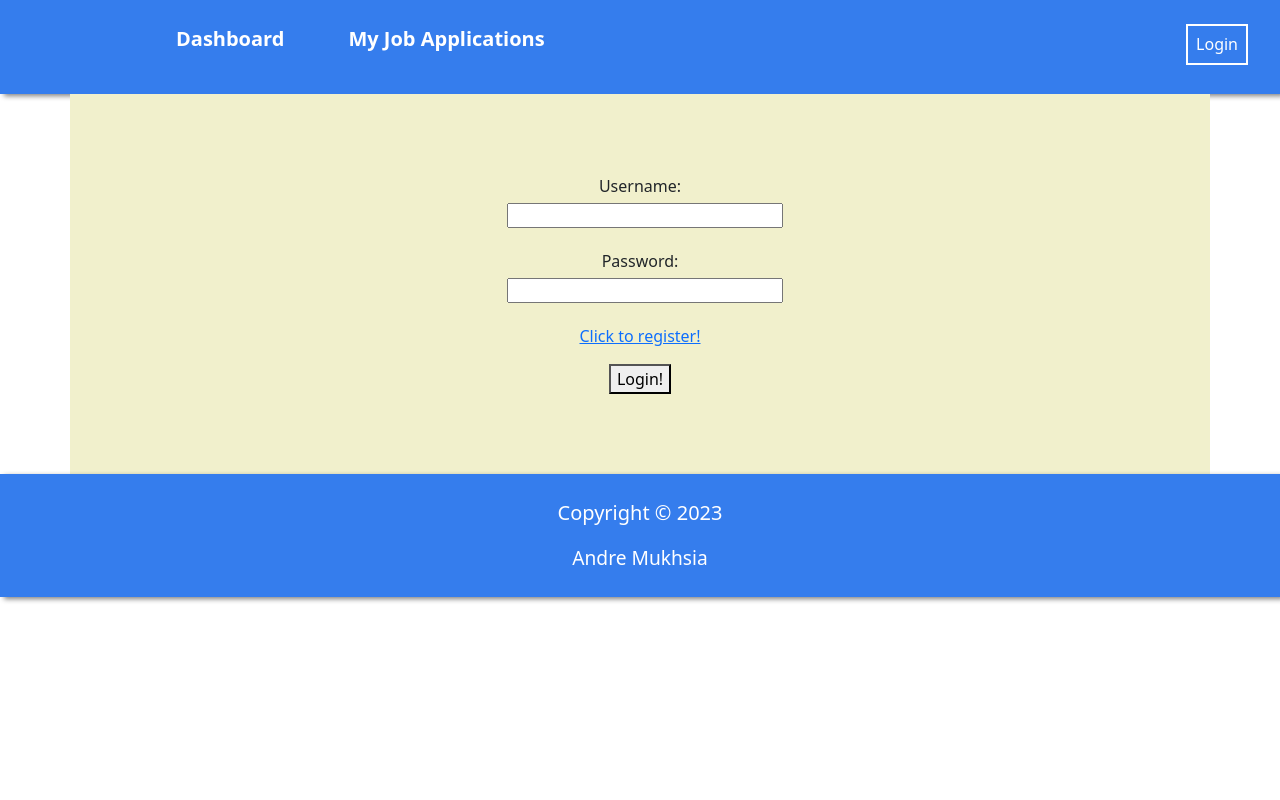
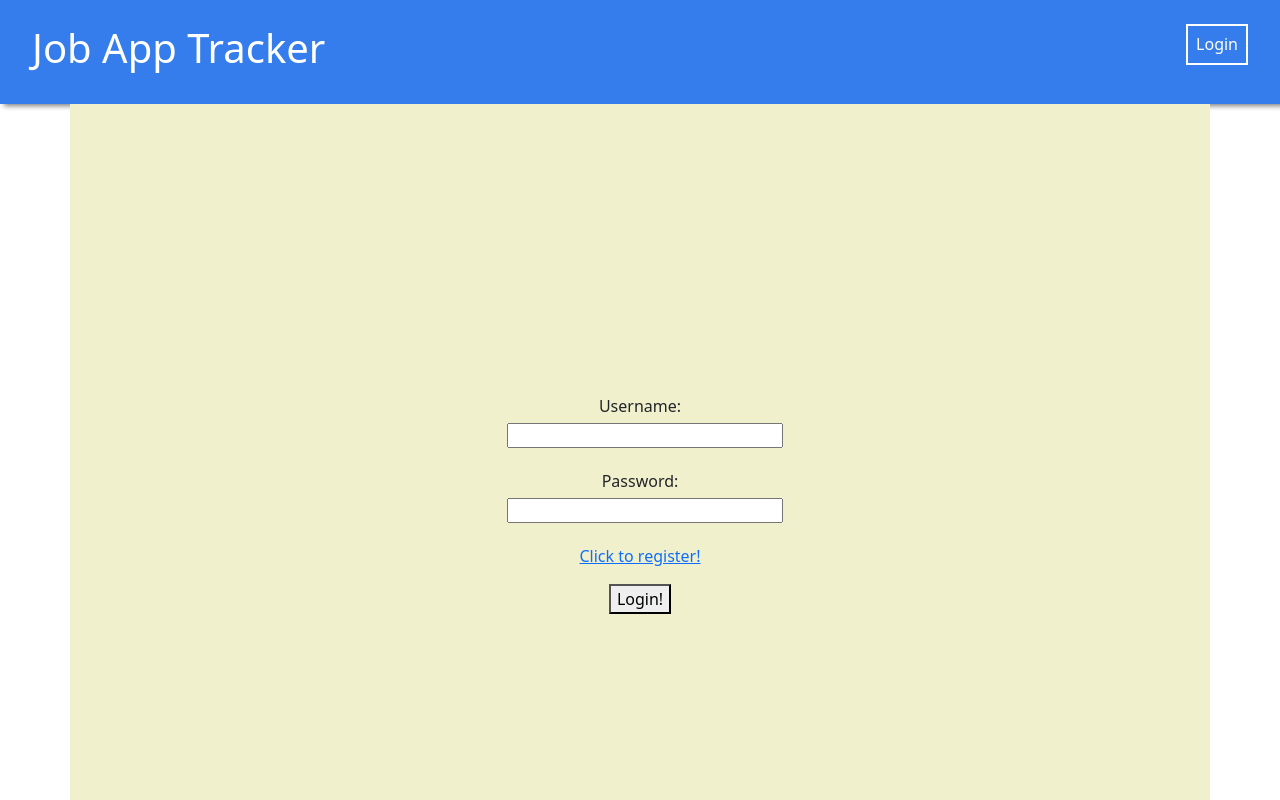
Before and after one commit to mukhsia/JobAppTrackr_Frontend, a React (Create React App) app: page /login in a window 1280 px wide. Shown: the top 800 px of the page. Built offline with nearby package versions, Linux system fonts and the light colour scheme.

Commit message:
Added conditional rendering of Links on the navbar based on user login, attempted fix at height/ overflow shenanigans.

```diff
--- a/src/App.css
+++ b/src/App.css
@@ -1,16 +1,27 @@
 @import url('https://fonts.googleapis.com/css2?family=Poppins:wght@300;400&display=swap');
+
+html,
+body {
+    font-family: 'Poppins', sans-serif;
+    height: 100vh;
+}
+
+#root {
+    height: 100%;
+}
+
+.app-page {
+    height: 100%;
+}
+
+.page-body {
+    height: 100%;
+    overflow: auto;
+    background-color: #5438dc;
+}
 
 p {
     font-size: 20px;
-}
-
-.page-body {
-    background-color: #5438dc;
-}
-
-html {
-    box-sizing: border-box;
-    font-family: 'Poppins', sans-serif;
 }
 
 .container {
@@ -62,3 +73,12 @@ html {
 .textalign-left {
     text-align: left;
 }
+
+.centered {
+    display: flex;
+    flex-direction: column;
+    justify-content: center;
+    align-items: center;
+    text-align: center;
+    min-height: 100vh;
+}
--- a/src/components/NavBar/NavBar.jsx
+++ b/src/components/NavBar/NavBar.jsx
@@ -7,8 +7,10 @@ import './NavBar.css';
 const Navbar = () => {
     const { logoutUser, user } = useContext(AuthContext);
     const navigate = useNavigate();
+
     return (
         <div className="navBar">
+            {user ? (
                 <ul className="nav-links">
                     <li>
                         <Link
@@ -27,6 +29,9 @@ const Navbar = () => {
                         </Link>
                     </li>
                 </ul>
+            ) : (
+                <h1>Job App Tracker</h1>
+            )}
             <div className="nav-user">
                 {user ? (
                     <div>
--- a/src/pages/LoginPage/LoginPage.css
+++ b/src/pages/LoginPage/LoginPage.css
@@ -1,3 +1,3 @@
 .error {
-  color: red;
+    color: red;
 }
--- a/src/pages/LoginPage/LoginPage.js
+++ b/src/pages/LoginPage/LoginPage.js
@@ -1,12 +1,12 @@
-import React, { useContext, useEffect } from "react";
-import AuthContext from "../../context/AuthContext";
-import useCustomForm from "../../hooks/useCustomForm";
-import { Link } from "react-router-dom";
-import "./LoginPage.css";
+import React, { useContext, useEffect } from 'react';
+import AuthContext from '../../context/AuthContext';
+import useCustomForm from '../../hooks/useCustomForm';
+import { Link } from 'react-router-dom';
+import './LoginPage.css';
 
 const LoginPage = () => {
     const { loginUser, isServerError } = useContext(AuthContext);
-  const defaultValues = { userName: "", password: "" };
+    const defaultValues = { userName: '', password: '' };
     const [formData, handleInputChange, handleSubmit, reset] = useCustomForm(
         loginUser,
         defaultValues
@@ -19,10 +19,10 @@ const LoginPage = () => {
     }, [isServerError]);
 
     return (
-    <div className="container">
+        <div className="container centered">
             <form className="form" onSubmit={handleSubmit}>
                 <label>
-          Username:{" "}
+                    Username:{' '}
                     <input
                         type="text"
                         name="userName"
@@ -31,7 +31,7 @@ const LoginPage = () => {
                     />
                 </label>
                 <label>
-          Password:{" "}
+                    Password:{' '}
                     <input
                         type="password"
                         name="password"
@@ -40,7 +40,9 @@ const LoginPage = () => {
                     />
                 </label>
                 {isServerError ? (
-          <p className="error">Login failed, incorrect credentials!</p>
+                    <p className="error">
+                        Login failed, incorrect credentials!
+                    </p>
                 ) : null}
                 <Link to="/register">Click to register!</Link>
                 <button>Login!</button>
--- a/src/pages/RegisterPage/RegisterPage.js
+++ b/src/pages/RegisterPage/RegisterPage.js
@@ -1,15 +1,15 @@
-import React, { useContext } from "react";
-import AuthContext from "../../context/AuthContext";
-import useCustomForm from "../../hooks/useCustomForm";
+import React, { useContext } from 'react';
+import AuthContext from '../../context/AuthContext';
+import useCustomForm from '../../hooks/useCustomForm';
 
 const RegisterPage = () => {
     const { registerUser } = useContext(AuthContext);
     const defaultValues = {
-    username: "",
-    email: "",
-    password: "",
-    firstName: "",
-    lastName: "",
+        username: '',
+        email: '',
+        password: '',
+        firstName: '',
+        lastName: '',
     };
     const [formData, handleInputChange, handleSubmit] = useCustomForm(
         registerUser,
@@ -17,10 +17,10 @@ const RegisterPage = () => {
     );
 
     return (
-    <div className="container">
+        <div className="container centered">
             <form className="form" onSubmit={handleSubmit}>
                 <label>
-          Username:{" "}
+                    Username:{' '}
                     <input
                         type="text"
                         name="username"
@@ -29,7 +29,7 @@ const RegisterPage = () => {
                     />
                 </label>
                 <label>
-          First Name:{" "}
+                    First Name:{' '}
                     <input
                         type="text"
                         name="firstName"
@@ -38,7 +38,7 @@ const RegisterPage = () => {
                     />
                 </label>
                 <label>
-          Last Name:{" "}
+                    Last Name:{' '}
                     <input
                         type="text"
                         name="lastName"
@@ -47,7 +47,7 @@ const RegisterPage = () => {
                     />
                 </label>
                 <label>
-          Email:{" "}
+                    Email:{' '}
                     <input
                         type="text"
                         name="email"
@@ -56,7 +56,7 @@ const RegisterPage = () => {
                     />
                 </label>
                 <label>
-          Password:{" "}
+                    Password:{' '}
                     <input
                         type="password"
                         name="password"
```
Lines whose indentation alone changed are shown as unchanged.
